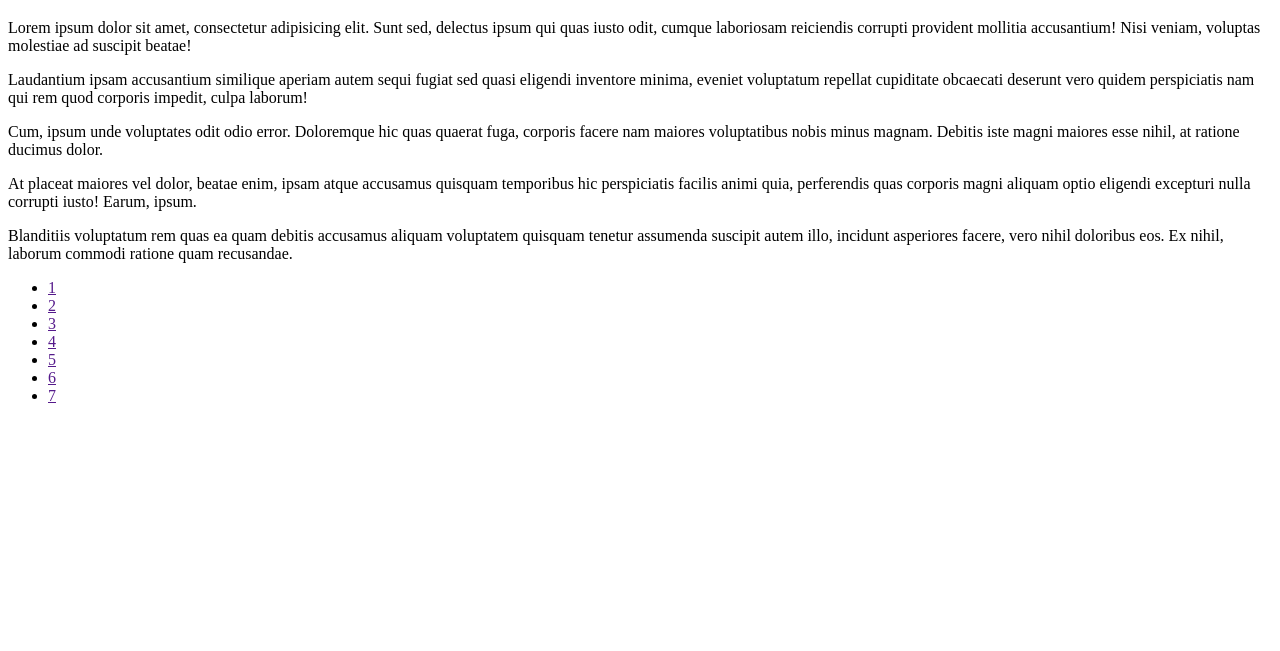
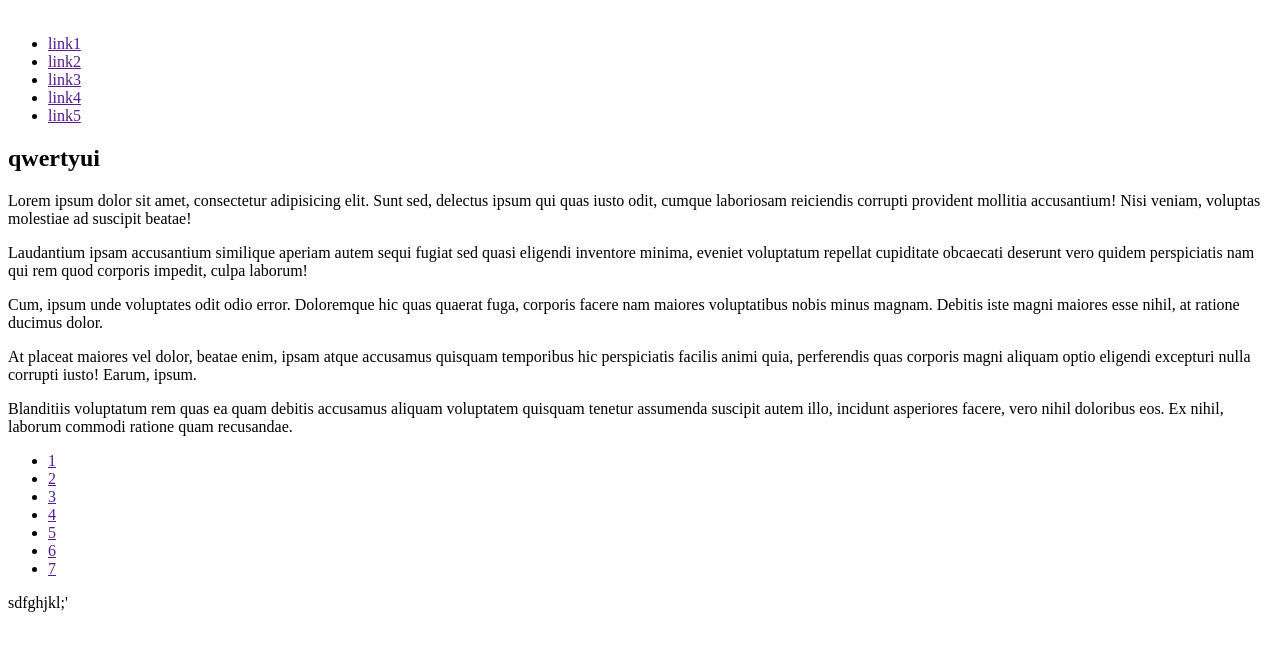
Before and after one commit to klsva/les1, a website: page index.html in a window 1280 px wide. Shown: the part 87-738 px from the top of the page. Drawn offline with Linux system fonts and the light colour scheme.

Commit message:
test index new branch

```diff
--- a/index.html
+++ b/index.html
@@ -6,6 +6,22 @@
    </head>
    <body>
        <h1>heading</h1>
+       <header>
+           <nav>
+               <a href="" class="logo"><img src="" alt=""></a>
+               <ul class="main-menu">
+                   <li><a href="">link1</a></li>
+                   <li><a href="">link2</a></li>
+                   <li><a href="">link3</a></li>
+                   <li><a href="">link4</a></li>
+                   <li><a href="">link5</a></li>
+               </ul>
+           </nav>
+       </header>
+       <main>
+           <h2>qwertyui</h2>
+
+       </main>
        <p>Lorem ipsum dolor sit amet, consectetur adipisicing elit. Sunt sed, delectus ipsum qui quas iusto odit, cumque laboriosam reiciendis corrupti provident mollitia accusantium! Nisi veniam, voluptas molestiae ad suscipit beatae!</p>
        <p>Laudantium ipsam accusantium similique aperiam autem sequi fugiat sed quasi eligendi inventore minima, eveniet voluptatum repellat cupiditate obcaecati deserunt vero quidem perspiciatis nam qui rem quod corporis impedit, culpa laborum!</p>
        <p>Cum, ipsum unde voluptates odit odio error. Doloremque hic quas quaerat fuga, corporis facere nam maiores voluptatibus nobis minus magnam. Debitis iste magni maiores esse nihil, at ratione ducimus dolor.</p>
@@ -20,6 +36,7 @@
            <li><a href="">6</a></li>
            <li><a href="">7</a></li>
        </ul>
+       <footer class="main-footer">sdfghjkl;'</footer>
     </body>
 
 </html>
```
